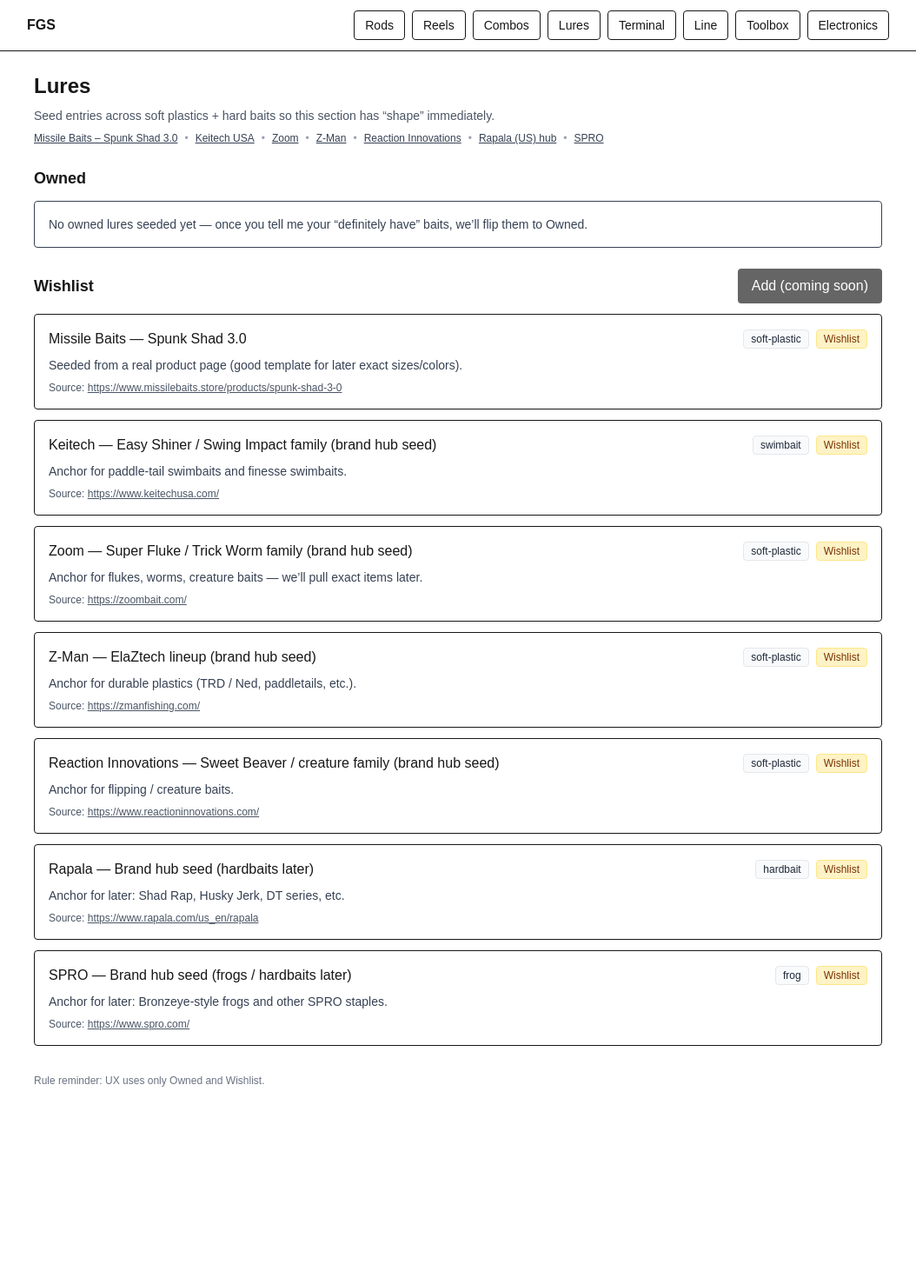
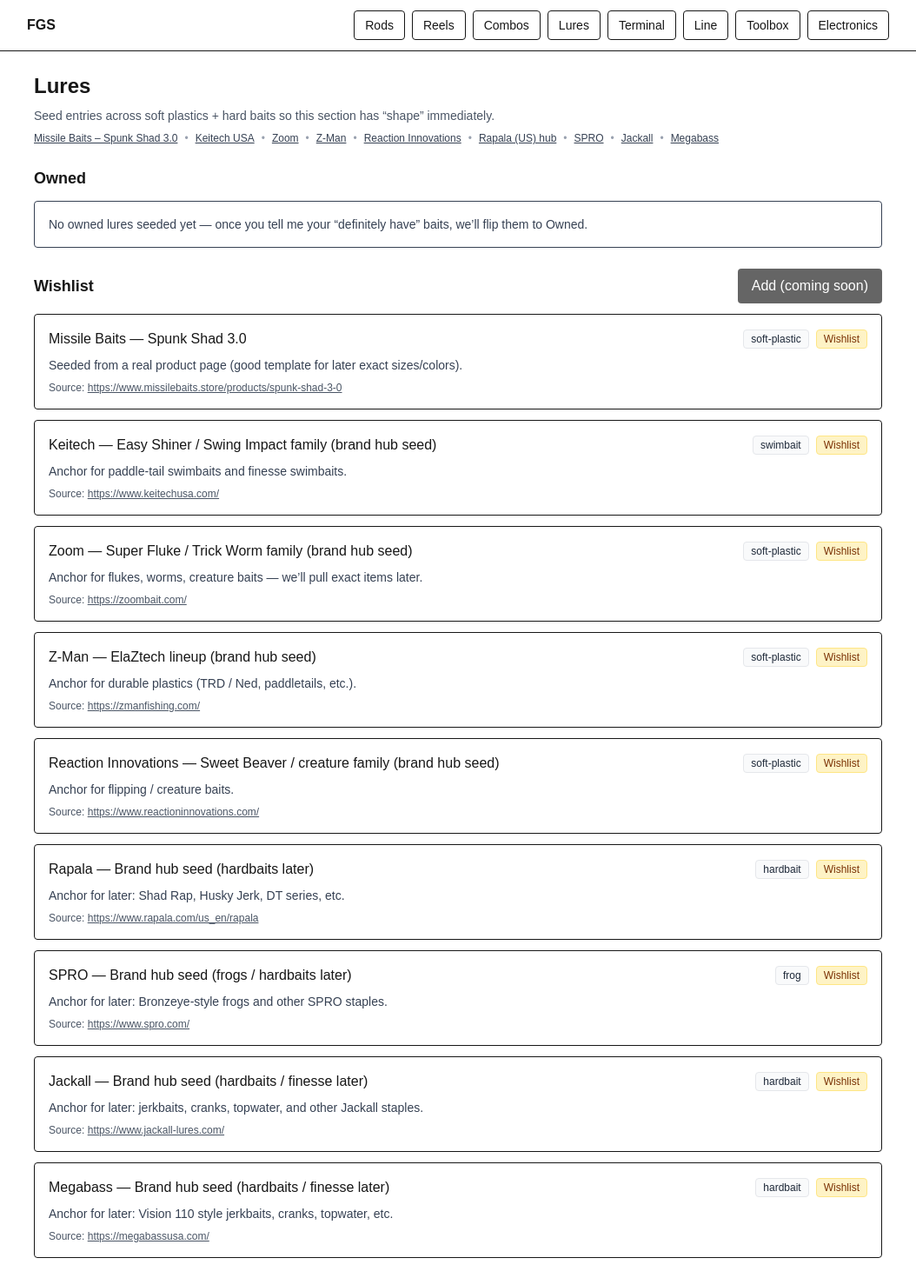
Before and after one commit to jaretphillips1-ui/FGS, a Next.js app: page /lures in a window 1280 px wide. Shown: the top 1470 px of the page at 87% size, without its empty margins (113-1167 px from the left). Before the commit the page ends 1275 px from the top, so only its background shows below. Built offline with nearby package versions, Linux system fonts and the light colour scheme.

Commit message:
Seed: electronics + toolbox + lures brand hubs

```diff
--- a/src/app/electronics/page.tsx
+++ b/src/app/electronics/page.tsx
@@ -15,6 +15,26 @@ const SEED_ELECTRONICS: ElectronicsItem[] = [
   { name: "Battery (LiFePO4)", category: "power", notes: "Capacity + voltage later (12V/24V builds).", status: "wishlist" },
   { name: "Fuse block / breaker", category: "power", notes: "Clean power distribution, safety, serviceability.", status: "wishlist" },
   { name: "Through-hull / quick disconnect", category: "wiring", notes: "Keeps wiring tidy + easy to remove electronics.", status: "wishlist" },
+
+  // Added (from links)
+  {
+    name: "Humminbird MEGA 360 Imaging",
+    category: "transducer",
+    notes: "360 transducer system. Link: https://humminbird.johnsonoutdoors.com/us/learn/imaging/mega-360-imaging",
+    status: "wishlist",
+  },
+  {
+    name: "Garmin Force Current (kayak trolling motor)",
+    category: "power",
+    notes: "Trolling motor. Link: https://www.garmin.com/en-CA/p/1059129/",
+    status: "wishlist",
+  },
+  {
+    name: "Garmin LiveScope bundle (Live sonar)",
+    category: "transducer",
+    notes: "LiveScope bundle link (Tackle Depot): https://www.tackledepot.ca/products/garmin-livescope-bundles?variant=41934585659459",
+    status: "owned",
+  },
 ];
 
 function StatusPill({ s }: { s: Status }) {
--- a/src/app/lures/page.tsx
+++ b/src/app/lures/page.tsx
@@ -6,6 +6,10 @@ const SOURCES = {
   keitech: "https://www.keitechusa.com/",
   zman: "https://zmanfishing.com/",
   missileSpunkShad: "https://www.missilebaits.store/products/spunk-shad-3-0",
+
+  // Added
+  jackall: "https://www.jackall-lures.com/",
+  megabass: "https://megabassusa.com/",
 };
 
 type Status = "owned" | "wishlist";
@@ -76,6 +80,24 @@ const SEED_LURES: LureItem[] = [
     status: "wishlist",
     sourceUrl: SOURCES.spro,
   },
+
+  // Added (from links)
+  {
+    brand: "Jackall",
+    model: "Brand hub seed (hardbaits / finesse later)",
+    category: "hardbait",
+    notes: "Anchor for later: jerkbaits, cranks, topwater, and other Jackall staples.",
+    status: "wishlist",
+    sourceUrl: SOURCES.jackall,
+  },
+  {
+    brand: "Megabass",
+    model: "Brand hub seed (hardbaits / finesse later)",
+    category: "hardbait",
+    notes: "Anchor for later: Vision 110 style jerkbaits, cranks, topwater, etc.",
+    status: "wishlist",
+    sourceUrl: SOURCES.megabass,
+  },
 ];
 
 function StatusPill({ s }: { s: Status }) {
@@ -84,7 +106,13 @@ function StatusPill({ s }: { s: Status }) {
       ? "bg-emerald-100 text-emerald-900 border-emerald-200"
       : "bg-amber-100 text-amber-900 border-amber-200";
   const label = s === "owned" ? "Owned" : "Wishlist";
-  return <span className={`inline-flex items-center px-2 py-0.5 text-xs border rounded ${cls}`}>{label}</span>;
+  return (
+    <span
+      className={`inline-flex items-center px-2 py-0.5 text-xs border rounded ${cls}`}
+    >
+      {label}
+    </span>
+  );
 }
 
 function CatPill({ c }: { c: LureItem["category"] }) {
@@ -104,11 +132,17 @@ export default function Page() {
       <header className="space-y-2">
         <h1 className="text-2xl font-semibold">Lures</h1>
         <p className="text-sm text-gray-600">
-          Seed entries across soft plastics + hard baits so this section has “shape” immediately.
+          Seed entries across soft plastics + hard baits so this section has
+          “shape” immediately.
         </p>
 
         <div className="flex flex-wrap gap-2 text-xs text-gray-700">
-          <a className="underline" href={SOURCES.missileSpunkShad} target="_blank" rel="noreferrer">
+          <a
+            className="underline"
+            href={SOURCES.missileSpunkShad}
+            target="_blank"
+            rel="noreferrer"
+          >
             Missile Baits – Spunk Shad 3.0
           </a>
           <span className="text-gray-400">•</span>
@@ -135,6 +169,14 @@ export default function Page() {
           <a className="underline" href={SOURCES.spro} target="_blank" rel="noreferrer">
             SPRO
           </a>
+          <span className="text-gray-400">•</span>
+          <a className="underline" href={SOURCES.jackall} target="_blank" rel="noreferrer">
+            Jackall
+          </a>
+          <span className="text-gray-400">•</span>
+          <a className="underline" href={SOURCES.megabass} target="_blank" rel="noreferrer">
+            Megabass
+          </a>
         </div>
       </header>
 
@@ -142,7 +184,8 @@ export default function Page() {
         <h2 className="text-lg font-semibold">Owned</h2>
         {owned.length === 0 ? (
           <div className="border rounded p-4 text-sm text-gray-700 bg-white">
-            No owned lures seeded yet — once you tell me your “definitely have” baits, we’ll flip them to Owned.
+            No owned lures seeded yet — once you tell me your “definitely have”
+            baits, we’ll flip them to Owned.
           </div>
         ) : (
           <div className="grid gap-3">
@@ -157,7 +200,9 @@ export default function Page() {
                     <StatusPill s={x.status} />
                   </div>
                 </div>
-                {x.notes ? <div className="text-sm text-gray-700 mt-2">{x.notes}</div> : null}
+                {x.notes ? (
+                  <div className="text-sm text-gray-700 mt-2">{x.notes}</div>
+                ) : null}
                 {x.sourceUrl ? (
                   <div className="text-xs text-gray-600 mt-2">
                     Source:{" "}
@@ -197,7 +242,9 @@ export default function Page() {
                   <StatusPill s={x.status} />
                 </div>
               </div>
-              {x.notes ? <div className="text-sm text-gray-700 mt-2">{x.notes}</div> : null}
+              {x.notes ? (
+                <div className="text-sm text-gray-700 mt-2">{x.notes}</div>
+              ) : null}
               {x.sourceUrl ? (
                 <div className="text-xs text-gray-600 mt-2">
                   Source:{" "}
@@ -212,7 +259,8 @@ export default function Page() {
       </section>
 
       <footer className="text-xs text-gray-500 pt-2">
-        Rule reminder: UX uses only <span className="font-medium">Owned</span> and <span className="font-medium">Wishlist</span>.
+        Rule reminder: UX uses only <span className="font-medium">Owned</span> and{" "}
+        <span className="font-medium">Wishlist</span>.
       </footer>
     </main>
   );
--- a/src/app/toolbox/page.tsx
+++ b/src/app/toolbox/page.tsx
@@ -11,6 +11,10 @@ const SEED_TOOLBOX: ToolboxItem[] = [
   { name: "Split-ring pliers", category: "tools", notes: "Small split rings, trebles, and hardware work.", status: "wishlist" },
   { name: "Line scissors / braid cutters", category: "tools", notes: "Dedicated braid cutter helps keep cuts clean.", status: "wishlist" },
   { name: "Forceps / hook remover", category: "tools", notes: "Pickerel-friendly and safer unhooking.", status: "wishlist" },
+
+  // Added (extra hook-out coverage)
+  { name: "Long-nose pliers (hook-out tool)", category: "tools", notes: "Good leverage for deeper hooks + safer unhooking.", status: "wishlist" },
+
   { name: "Terminal organizer box (small compartments)", category: "organizers", notes: "Hooks, weights, swivels, snaps.", status: "wishlist" },
   { name: "Soft plastics binder / gallon zip storage", category: "storage", notes: "Keeps packs organized by style (worms, flukes, creatures).", status: "wishlist" },
   { name: "Super glue + bait mend", category: "consumables", notes: "Extends life of plastics, small repairs.", status: "wishlist" },
```
